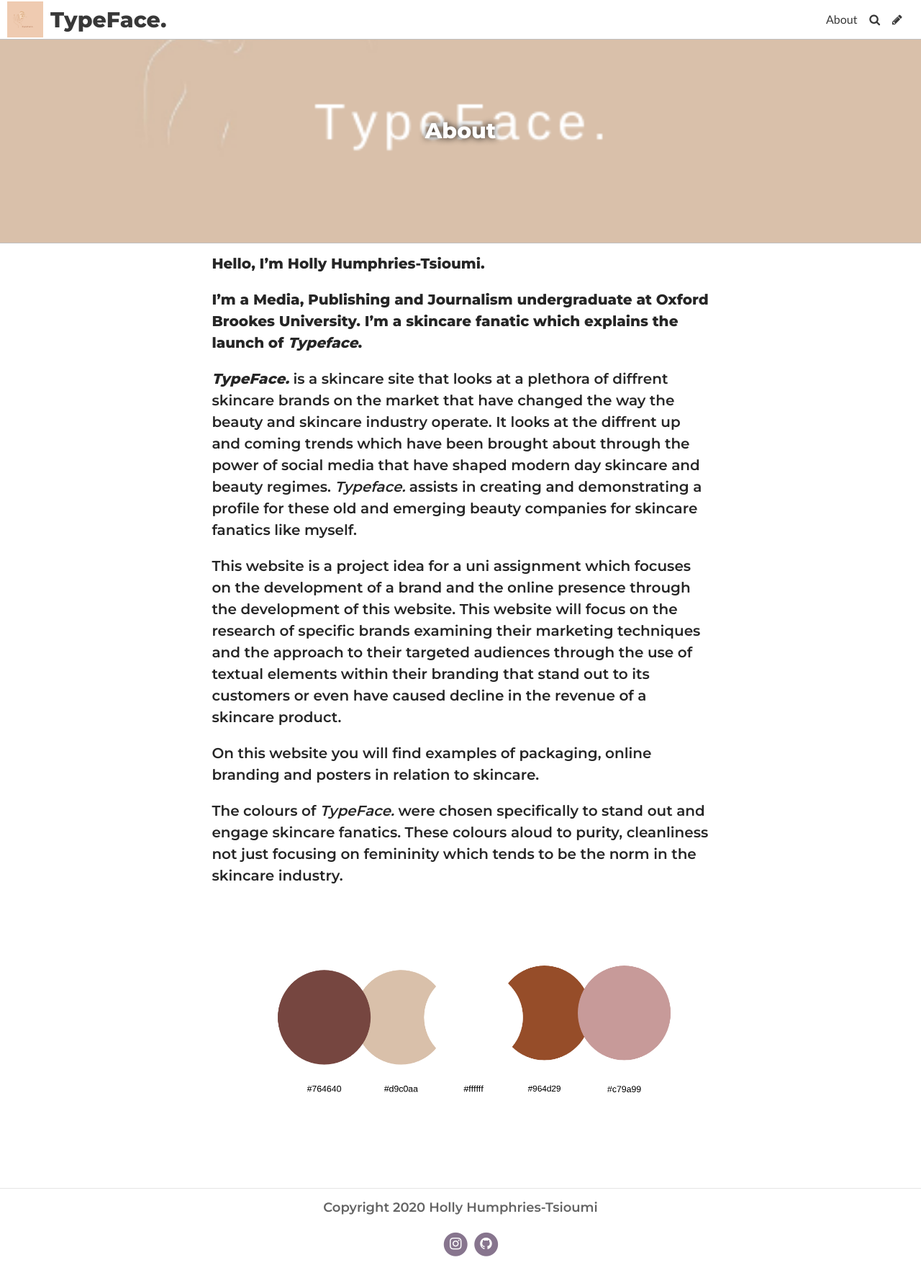
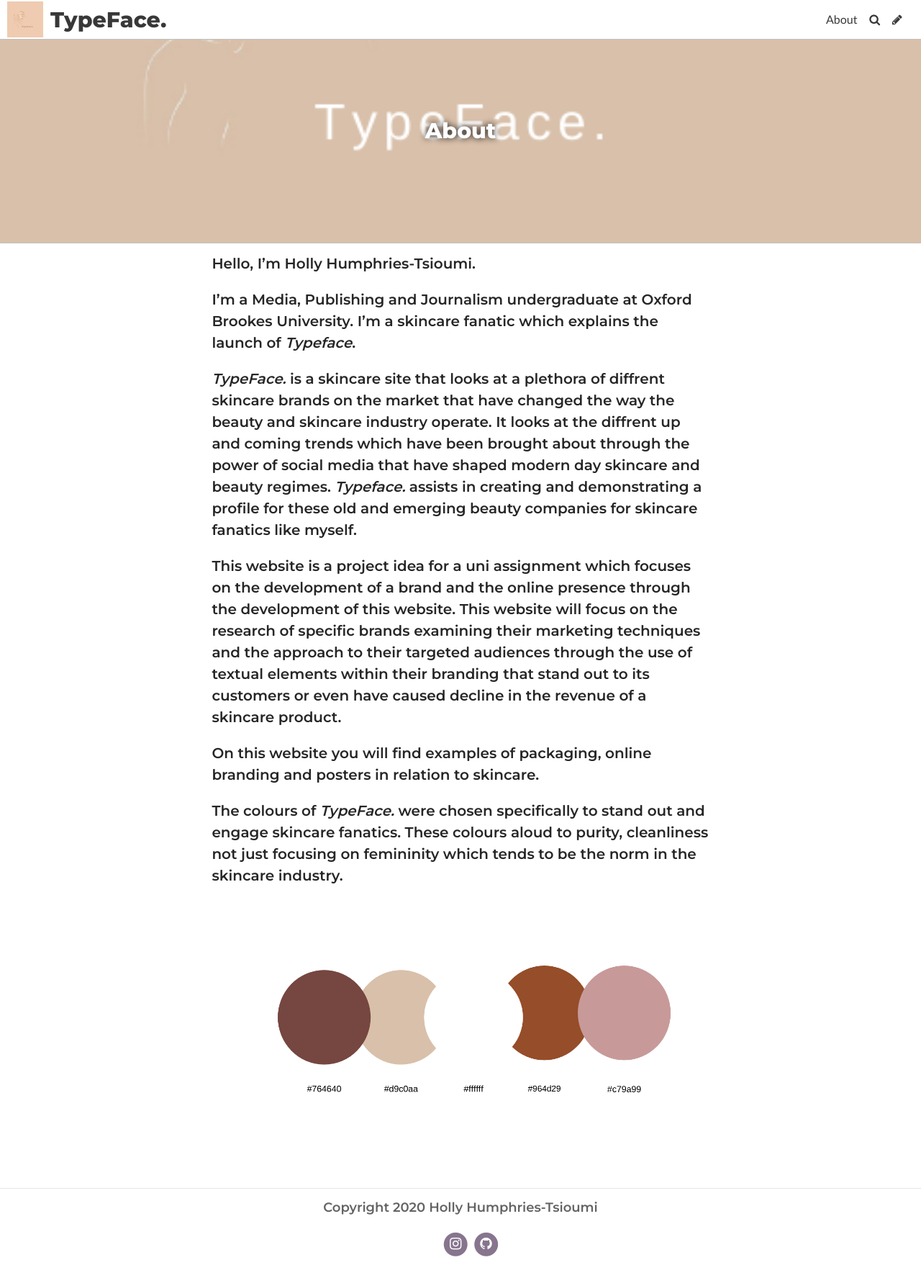
Before and after one commit to hollyhumphries/mybrookesblog, a Jekyll site: the page built from pages/about.md, in a window 1280 px wide. Shown: the whole page at 72% size. Built offline with Jekyll 4.4.1, drawn with Linux system fonts in a browser that asks for light colours; some web fonts are replaced.

```diff
--- a/pages/about.md
+++ b/pages/about.md
@@ -10,11 +10,11 @@ tags: null
 description: null
 show: true
 ---
-**Hello, I'm Holly Humphries-Tsioumi.**
+Hello, I'm Holly Humphries-Tsioumi.
 
-**I'm a Media, Publishing and Journalism undergraduate at Oxford Brookes University. I'm a skincare fanatic which explains the launch of *Typeface*.**
+I'm a Media, Publishing and Journalism undergraduate at Oxford Brookes University. I'm a skincare fanatic which explains the launch of *Typeface*.
 
-***TypeFace.*** is a skincare site that looks at a plethora of diffrent skincare brands on the market that have changed the way the beauty and skincare industry operate. It looks at the diffrent up and coming trends which have been brought about through the power of social media that have shaped modern day skincare and beauty regimes. *Typeface.* assists in creating and demonstrating a profile for these old and emerging beauty companies for skincare fanatics like myself.
+*TypeFace.* is a skincare site that looks at a plethora of diffrent skincare brands on the market that have changed the way the beauty and skincare industry operate. It looks at the diffrent up and coming trends which have been brought about through the power of social media that have shaped modern day skincare and beauty regimes. *Typeface.* assists in creating and demonstrating a profile for these old and emerging beauty companies for skincare fanatics like myself.
 
 This website is a project idea for a uni assignment which focuses on the development of a brand and the online presence through the development of this website. This website will focus on the research of specific brands examining their marketing techniques and the approach to their targeted audiences through the use of textual elements within their branding that stand out to its customers or even have caused decline in the revenue of a skincare product.
 
```
